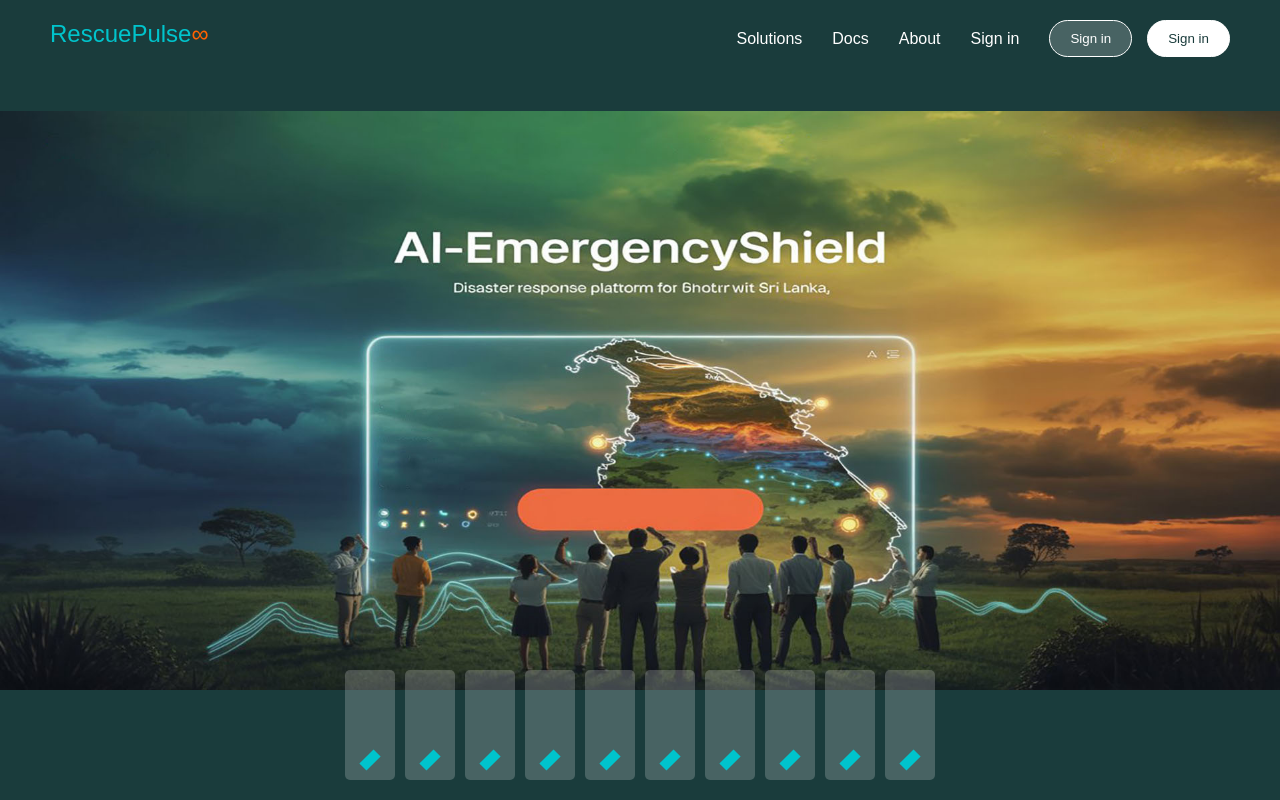
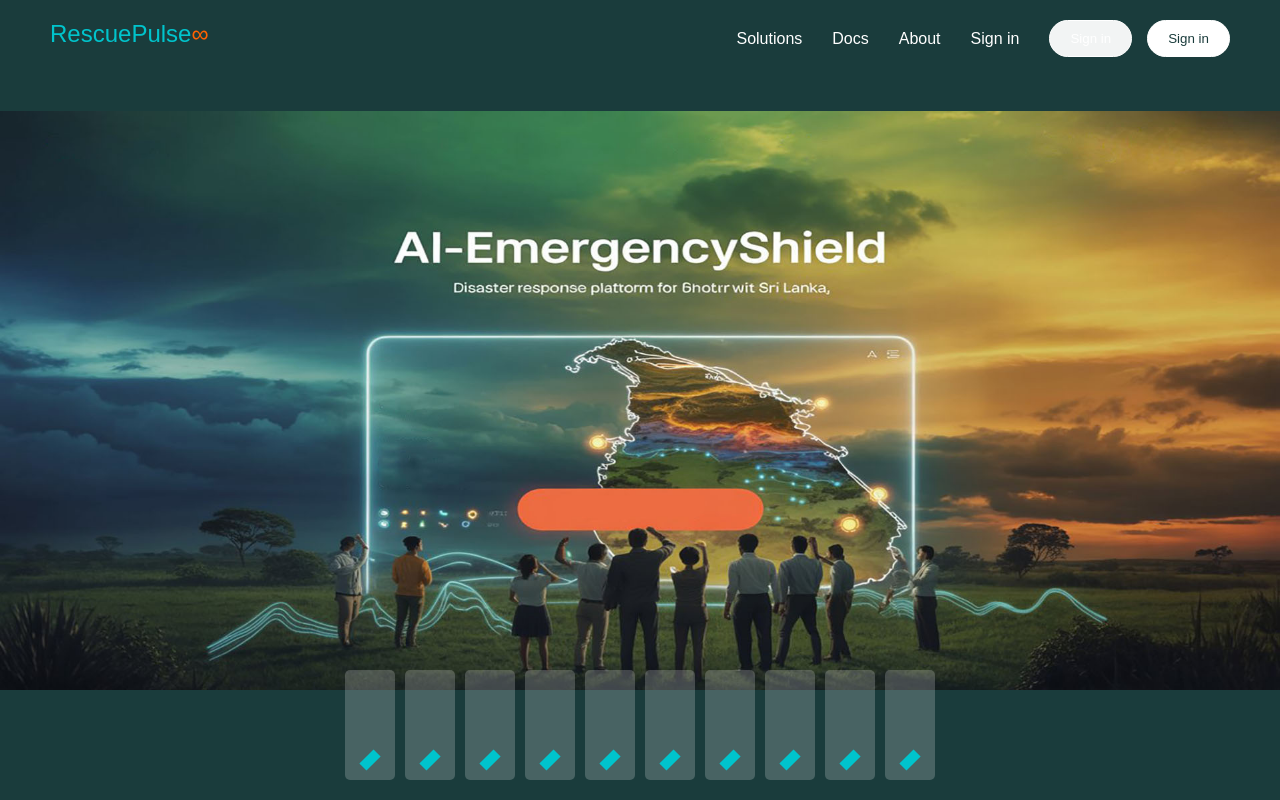
Before and after one commit to IT24510235/RescuePulse-AI-Microservice, a plain HTML site: page frontend/index.html in a window 1280 px wide. Drawn offline with Linux system fonts and the light colour scheme.

Commit message:
Update index.html

```diff
--- a/frontend/index.html
+++ b/frontend/index.html
@@ -50,7 +50,7 @@
             color: #00c4cc;
         }
         .navbar .sign-in {
-            background: rgba(255, 255, 255, 0.2);
+            background: rgba(255, 255, 255, 0.94);
             border: 1px solid white;
             padding: 10px 20px;
             border-radius: 20px;
```
